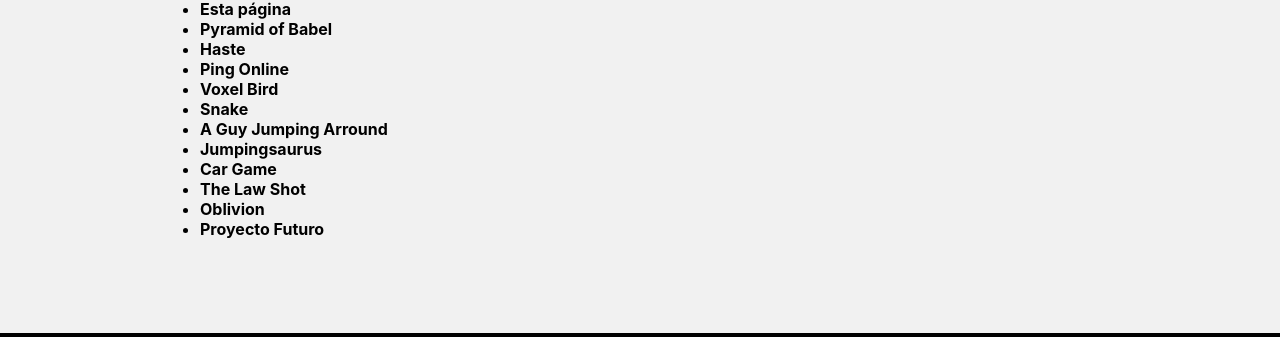
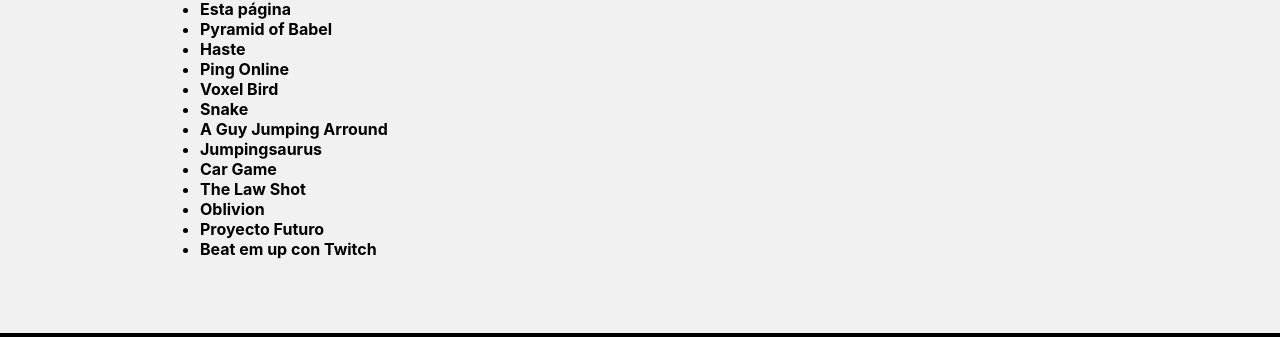
Before and after one commit to xnusef/Inti-Fernandez, a plain HTML site: page Pages/Repositories.html in a window 1280 px wide. Shown: the part 248-585 px from the top of the page. Drawn offline with Linux system fonts and the light colour scheme; files that its build step writes are made by us from their sources.

Commit message:
Update Repositories.html

```diff
--- a/Pages/Repositories.html
+++ b/Pages/Repositories.html
@@ -37,6 +37,7 @@
 				<li><a target="_blank" href="https://github.com/xnusef/The-Law-Shot"><b>The Law Shot</b></a></li>
 				<li><a target="_blank" href="https://github.com/xnusef/Oblivion"><b>Oblivion</b></a></li>
 				<li><a target="_blank" href="https://github.com/TEXADeveloper/ProyectoFuturo"><b>Proyecto Futuro</b></a></li>
+				<li><a target="_blank" href="https://github.com/TEXADeveloper/ChatBeatEmUp"><b>Beat em up con Twitch</b></a></li>
 			</ul>
 		</main>
 		<footer>
```
